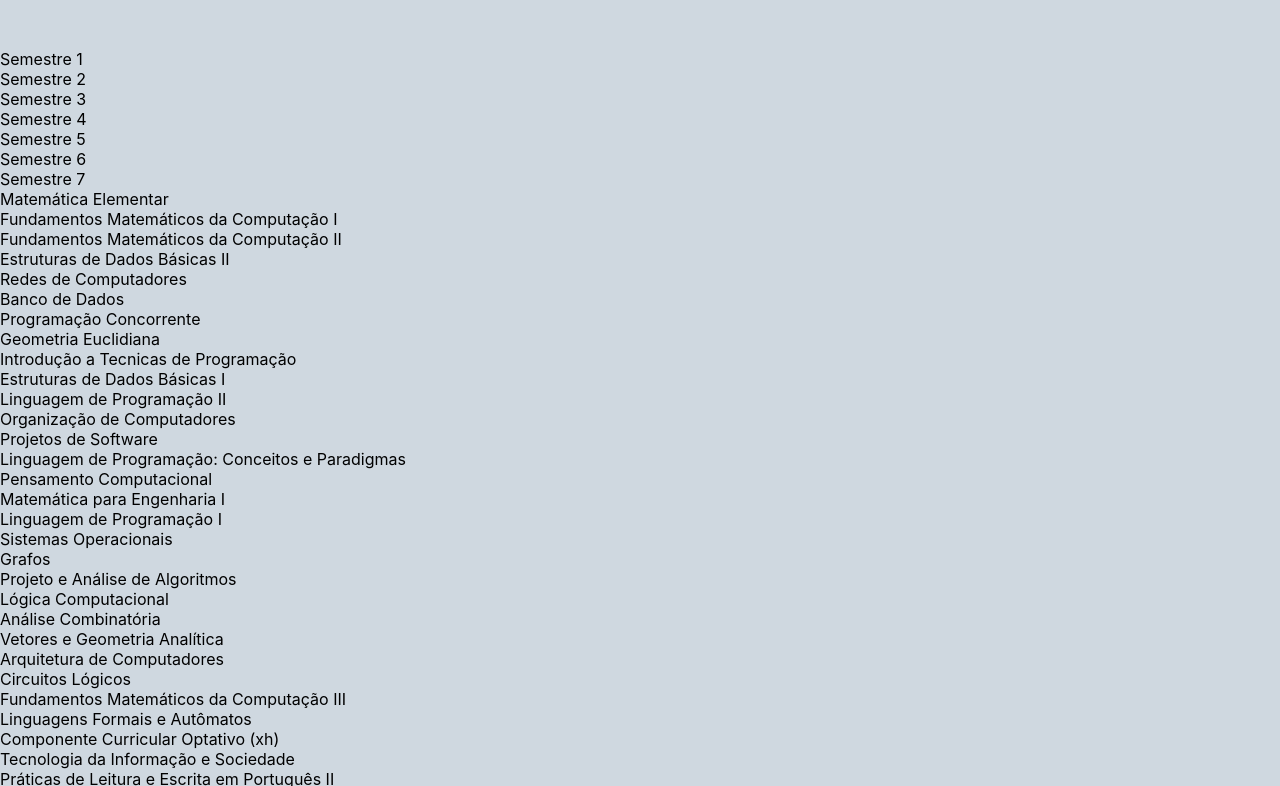
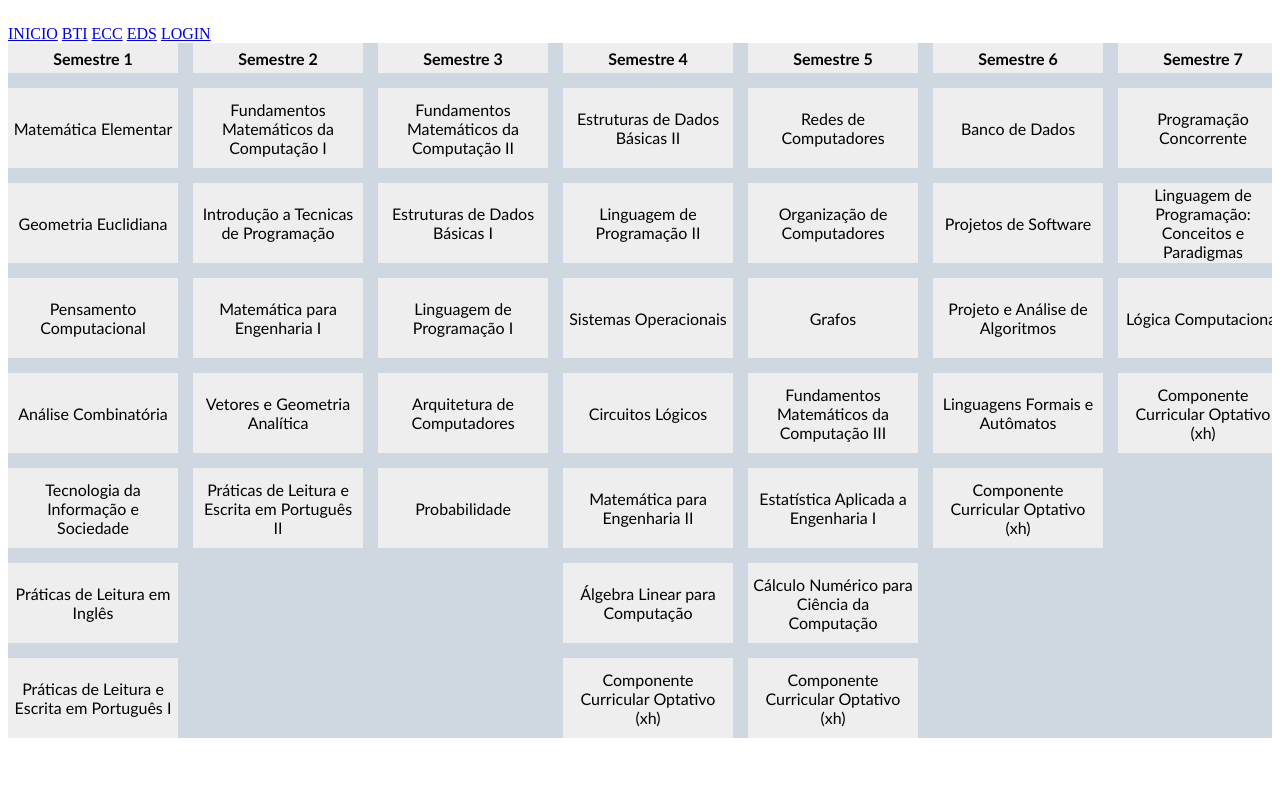
Before and after one commit to nandagb/Grade-Curricular-UFRN---BTI, a website: page public/ecc.html in a window 1280 px wide. Shown: the part 51-837 px from the top of the page. After the commit the page ends 800 px from the top, so only its background shows below. Drawn offline with Linux system fonts and the light colour scheme.

Commit message:
estilo da pasta ecc.html atualizado

```diff
--- a/public/ecc.html
+++ b/public/ecc.html
@@ -5,7 +5,7 @@
 <meta charset="UTF-8">
 <title>Ênfase BTI - Computação</title>
 <meta name="viewport" content="width=device-width, initial-scale=1">
-<link rel="stylesheet" href="estilo.css">
+<link rel="stylesheet" href="estilo-grid.css">
 <link rel="stylesheet" href="https://maxcdn.bootstrapcdn.com/font-awesome/4.4.0/css/font-awesome.min.css">
 
 </head>
```
